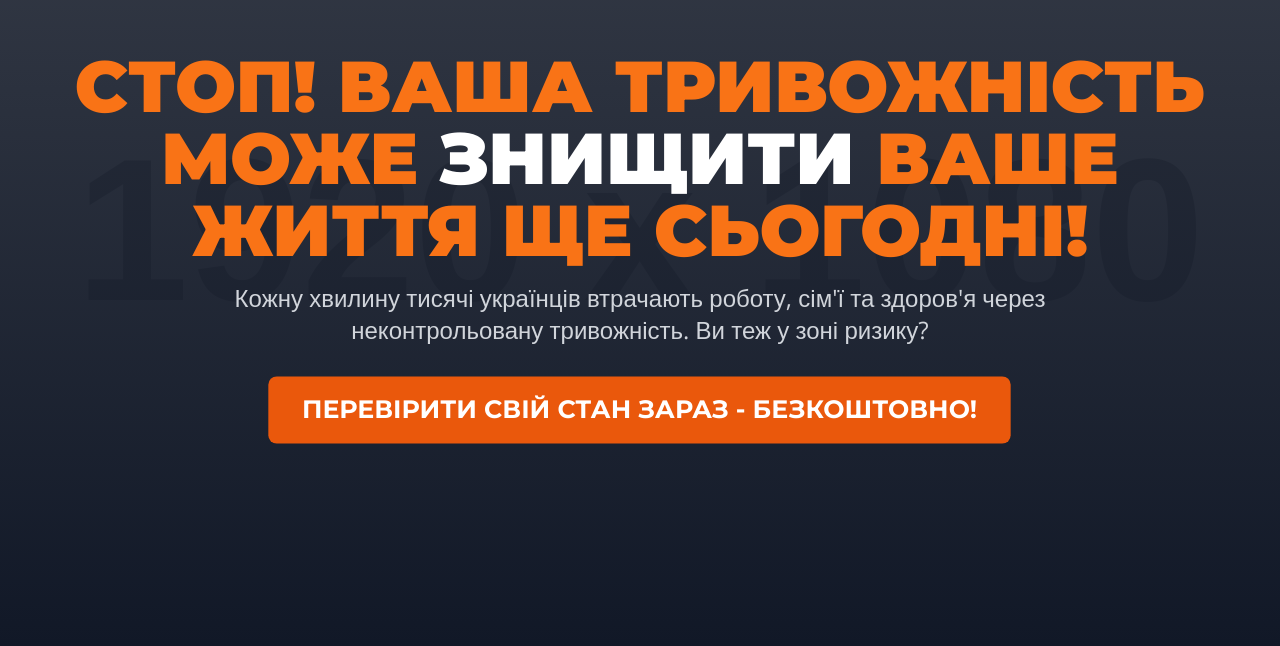
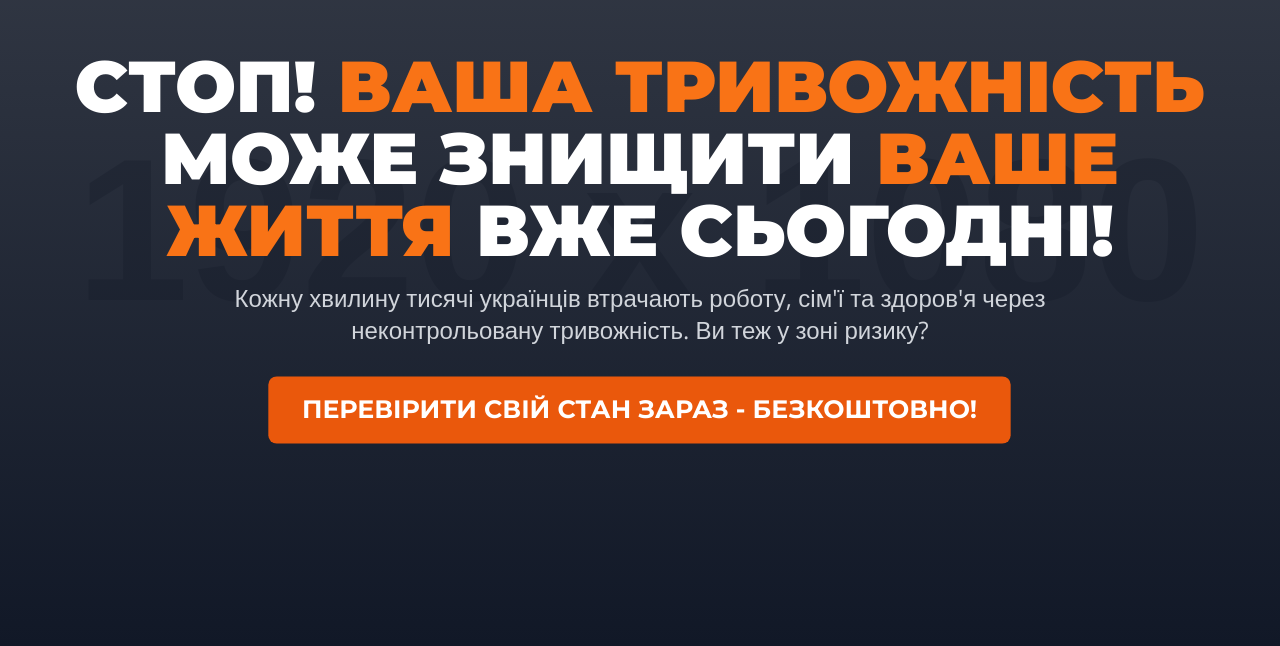
Before and after one commit to citadelnik/vzaemodia, a plain HTML site: page index.html in a window 1280 px wide. Shown: the part 154-800 px from the top of the page. Drawn offline with nearby package versions, Linux system fonts and the light colour scheme; placeholder pictures from the web are drawn by us.

Commit message:
Update index.html

```diff
--- a/index.html
+++ b/index.html
@@ -52,7 +52,7 @@
     <section id="hero" class="min-h-screen bg-gray-900 bg-cover bg-center flex items-center justify-center text-center" style="background-image: linear-gradient(rgba(17, 24, 39, 0.8), rgba(17, 24, 39, 1)), url('https://placehold.co/1920x1080/000000/FFFFFF?text=Тривожний+фон');">
         <div class="container mx-auto px-4 py-16">
             <h1 class="font-montserrat text-4xl md:text-6xl lg:text-7xl font-black uppercase text-orange-500 mb-4 animate-fade-in-down">
-                СТОП! Ваша тривожність може <span class="text-white">ЗНИЩИТИ</span> ваше життя ЩЕ СЬОГОДНІ!
+                <span class="text-white">СТОП!</span> Ваша тривожність <span class="text-white">може ЗНИЩИТИ</span> ваше життя <span class="text-white">ВЖЕ СЬОГОДНІ!</span>
             </h1>
             <p class="text-lg md:text-2xl text-gray-300 max-w-4xl mx-auto mb-8">
                 Кожну хвилину тисячі українців втрачають роботу, сім'ї та здоров'я через неконтрольовану тривожність. Ви теж у зоні ризику?
```
